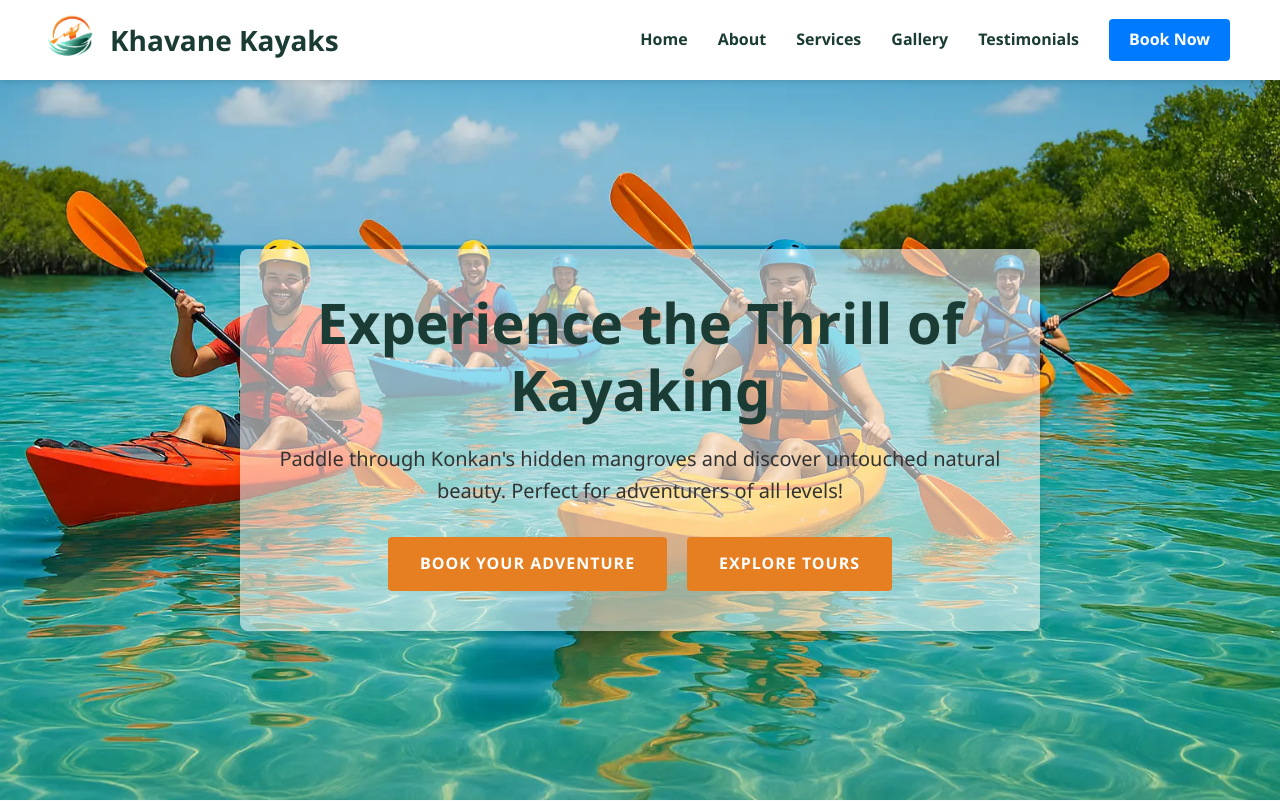
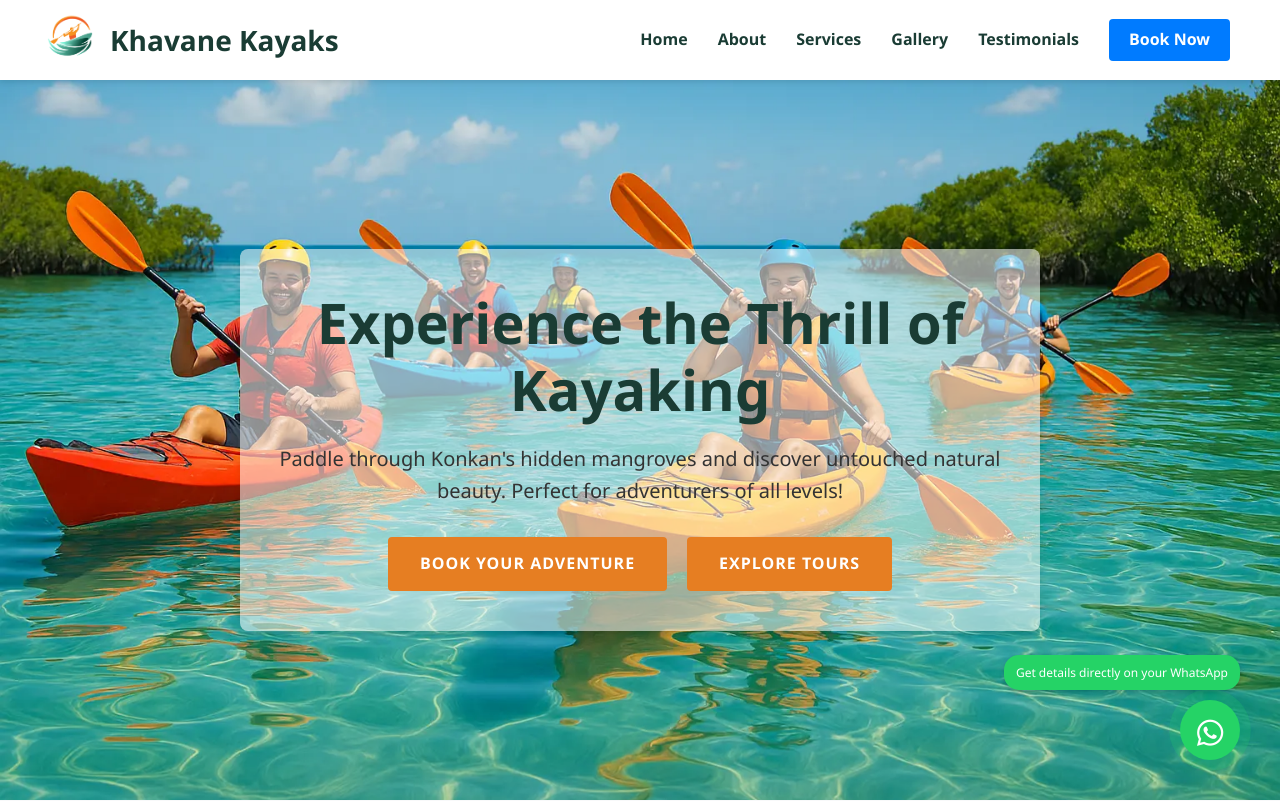
Before and after one commit to innovatehive7/Updated_Kayaking, a Flask app: page / in a window 1280 px wide. Shown: the top 801 px of the page. Run offline with Flask 3, Linux system fonts and the light colour scheme.

Commit message:
Update index.html

```diff
--- a/templates/index.html
+++ b/templates/index.html
@@ -20,11 +20,7 @@
       crossorigin="anonymous"
       referrerpolicy="no-referrer"
     />
-    <link
-    rel="stylesheet"
-    href="{{ url_for('static', filename='css/styles.css') }}"
-  />
-
+    <link rel="stylesheet" href="static/css/styles.css">
     <link
       rel="stylesheet"
       href="https://cdn.jsdelivr.net/npm/swiper@9/swiper-bundle.min.css"
@@ -48,7 +44,9 @@
     />
     <link rel="manifest" href="/static/img/LOGO_1.png" />
 
+    <style>
 
+    </style>
   </head>
 
   <body>
@@ -426,6 +424,9 @@
         </div>
       </div>
 
+      <a href="https://wa.me/919322361033" class="whatsapp-float" target="_blank" aria-label="Contact us on WhatsApp">
+        <i class="fab fa-whatsapp"></i>
+      </a>
 
     <section id="booking" class="booking section">
         <h1 class="section-title">Book Your Adventure</h1>
@@ -737,5 +738,79 @@
         // bookingForm.submit(); // Uncomment to actually submit the form
       });
     </script>
+
+    <script>
+      // WhatsApp button animation and sound
+      document.addEventListener('DOMContentLoaded', function() {
+        const whatsappBtn = document.querySelector('.whatsapp-float');
+
+        // Create notification element
+        const notification = document.createElement('div');
+        notification.className = 'whatsapp-notification';
+        notification.textContent = 'Get details directly on your WhatsApp';
+        whatsappBtn.appendChild(notification);
+
+        // Add bounce animation when page loads
+        setTimeout(() => {
+          whatsappBtn.classList.add('whatsapp-animate');
+
+          // Play notification sound (optional)
+          const notificationSound = new Audio('https://assets.mixkit.co/sfx/preview/mixkit-correct-answer-tone-2870.mp3');
+          notificationSound.volume = 0.3;
+          notificationSound.play().catch(e => console.log('Audio play failed:', e));
+        }, 2000);
+
+        // Add click sound when button is clicked
+        whatsappBtn.addEventListener('click', function() {
+          const clickSound = new Audio('https://assets.mixkit.co/sfx/preview/mixkit-arcade-game-jump-coin-216.mp3');
+          clickSound.volume = 0.3;
+          clickSound.play().catch(e => console.log('Audio play failed:', e));
+        });
+
+        // Show notification every 10 seconds
+        function toggleNotification() {
+          notification.classList.add('show');
+          setTimeout(() => {
+            notification.classList.remove('show');
+          }, 3000); // Show for 3 seconds
+        }
+
+        // Initial call and then repeat every 10 seconds
+        setTimeout(toggleNotification, 5000); // Start after 5 seconds
+        setInterval(toggleNotification, 10000); // Repeat every 10 seconds
+
+        // Show tooltip on hover (optional, keeping your original functionality)
+        whatsappBtn.addEventListener('mouseenter', function() {
+          const tooltip = document.createElement('div');
+          tooltip.className = 'whatsapp-tooltip';
+          tooltip.textContent = 'Chat with us on WhatsApp!';
+          tooltip.style.position = 'absolute';
+          tooltip.style.bottom = '70px';
+          tooltip.style.right = '0';
+          tooltip.style.background = '#333';
+          tooltip.style.color = '#fff';
+          tooltip.style.padding = '5px 10px';
+          tooltip.style.borderRadius = '4px';
+          tooltip.style.fontSize = '14px';
+          tooltip.style.whiteSpace = 'nowrap';
+          tooltip.style.opacity = '0';
+          tooltip.style.transition = 'opacity 0.3s';
+          tooltip.style.pointerEvents = 'none';
+
+          this.appendChild(tooltip);
+
+          setTimeout(() => {
+            tooltip.style.opacity = '1';
+          }, 10);
+        });
+
+        whatsappBtn.addEventListener('mouseleave', function() {
+          const tooltip = this.querySelector('.whatsapp-tooltip');
+          if (tooltip) {
+            tooltip.remove();
+          }
+        });
+      });
+    </script>
   </body>
 </html>
```
